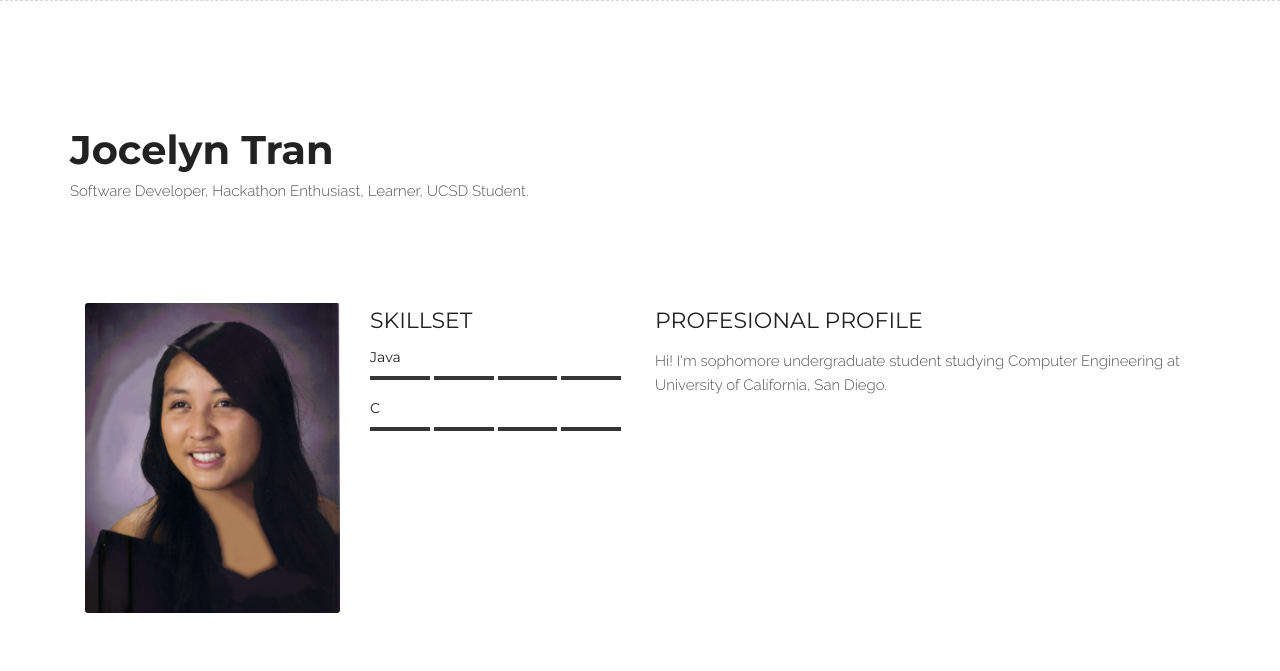
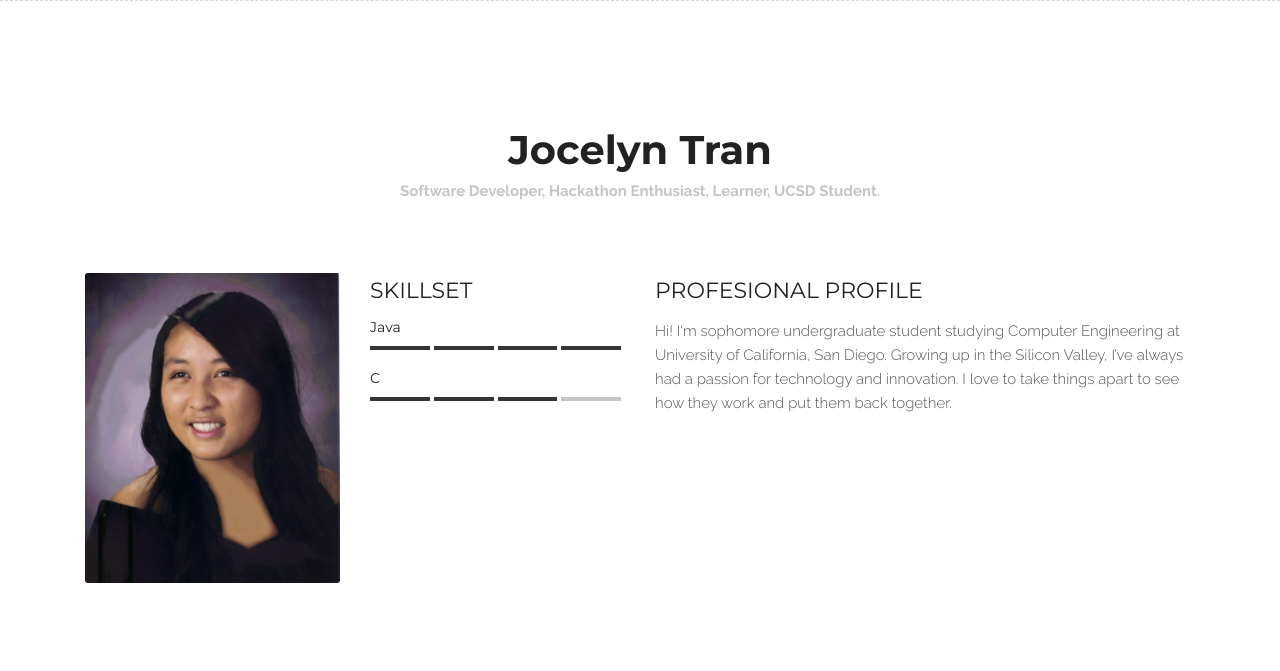
Before and after one commit to jocelyntran1/jocelyntran1.github.io, a PHP site: page / in a window 1280 px wide. Shown: the part 1599-2270 px from the top of the page. After the commit the page ends 2182 px from the top, so only its background shows below. Run offline with PHP 8.4, Linux system fonts and the light colour scheme.

Commit message:
Update description and animation in profile

```diff
--- a/index.php
+++ b/index.php
@@ -96,7 +96,7 @@
 					<div class="hello wow bounceInDown animated" style="visiblity: visible; animation-name: bounceInDown;">
 						<h1> Hi! I'm Jocelyn</h1>
 						<h3>
-							<span class="rotate" style="text-shadow: black 0px 0px 0px; opacity 1;">Software Developer. | Hackathon Ethusiast. | UCSD Student.</span>
+							<span class="rotate" style="text-shadow: black 0px 0px 0px; opacity 1;">Software Developer. | Hackathon Enthusiast. | UCSD Student.</span>
 						</h3>
 					</div>
 
@@ -117,7 +117,7 @@
 			<div class="row">
 				<div class="col-md-12">
 
-					<div class="hello wow bounceInDown animated" style="visiblity: visible; animation-name: bounceInDown;">
+					<div class="col-md-12 headline wow bounceInDown animated" style="visiblity: visible; animation-name: bounceInDown;">
 						<h2>Jocelyn Tran</h2>
 						<p>Software Developer, Hackathon Enthusiast, Learner, UCSD Student.</p>
 					</div>
@@ -143,14 +143,14 @@
 								<div class="skill-rate-on"></div>
 								<div class="skill-rate-on"></div>
 								<div class="skill-rate-on"></div>
-								<div class="skill-rate-on"></div>
+								<div class="skill-rate-off"></div>
 							</div>
 						</div>
 					</div>
 
 					<div class="col-md-6 col-sm-12 wow bounceInRight" style="visibility: hidden; animation-name: none;">
 						<h3>Profesional Profile</h3>
-						<p>Hi! I'm sophomore undergraduate student studying Computer Engineering at University of California, San Diego.</p>
+						<p>Hi! I'm sophomore undergraduate student studying Computer Engineering at University of California, San Diego. Growing up in the Silicon Valley, I’ve always had a passion for technology and innovation. I love to take things apart to see how they work and put them back together.</p>
 					</div>
 				</div>
 			</div>
```
